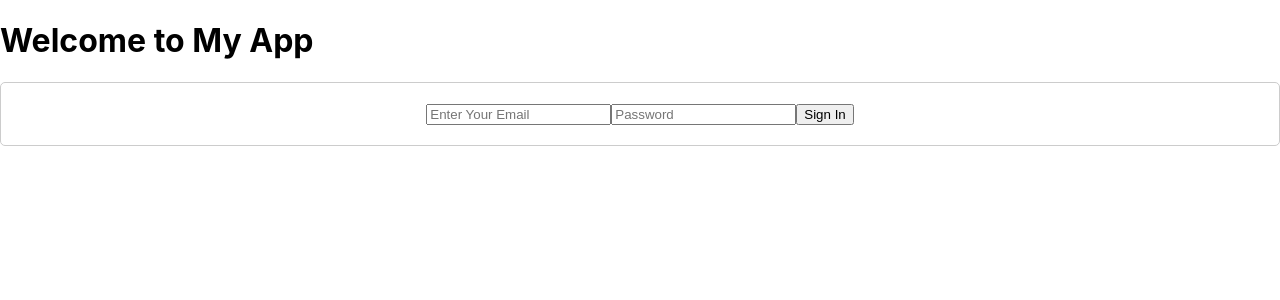
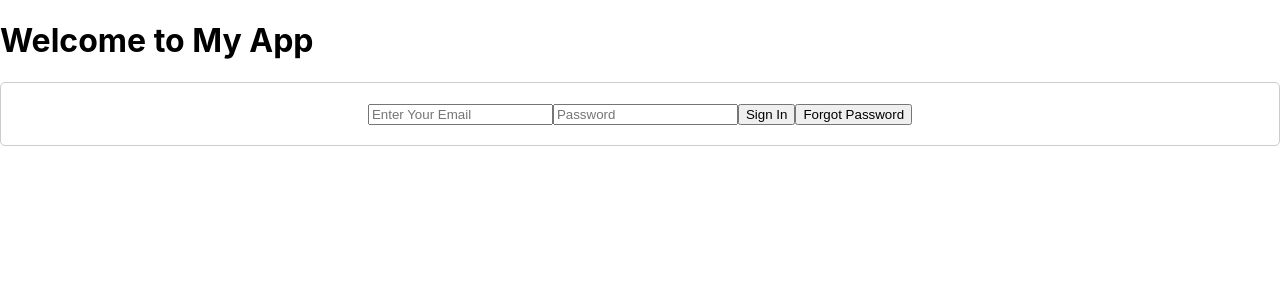
Before and after one commit to aravindtitle/expenses, a React (Create React App) app: page / in a window 1280 px wide. Shown: the top 300 px of the page. Built offline with nearby package versions, Linux system fonts and the light colour scheme; no server answers.

Commit message:
Forgot Password Workflow

```diff
--- a/src/Components/Auth.js
+++ b/src/Components/Auth.js
@@ -56,9 +56,23 @@ const firebaseConfig = {
   appId: "1:241432493087:web:9e45793d4e2586c131a92a",
   measurementId: "G-77E9SZ69CK",
 };
+const sendPasswordResetEmail = async (email) => {
+  try {
+    await sendPasswordResetEmail(auth, email);
+    console.log("Password reset email sent successfully");
+  } catch (error) {
+    console.error("Error sending password reset email:", error.message);
+    throw error;
+  }
+};
 
 const app = initializeApp(firebaseConfig);
 
 const auth = getAuth(app);
-export { updateUserProfile, getUserProfile, createUserWithEmail };
+export {
+  updateUserProfile,
+  getUserProfile,
+  createUserWithEmail,
+  sendPasswordResetEmail,
+};
 export default auth;
--- a/src/Components/SignIn.js
+++ b/src/Components/SignIn.js
@@ -1,11 +1,13 @@
 import React, { useState } from "react";
 import { signInWithEmailAndPassword } from "firebase/auth";
 import auth from "./Auth";
+import { createUserWithEmail, sendPasswordResetEmail } from "./Auth";
 
 const SignIn = () => {
   const [email, setEmail] = useState("");
   const [password, setPassword] = useState("");
   const [error, setError] = useState(null);
+  const [loading, setLoading] = useState(false);
 
   const changeEmail = (event) => {
     setEmail(event.target.value);
@@ -18,14 +20,30 @@ const SignIn = () => {
   const handleSubmit = async (event) => {
     event.preventDefault();
     try {
+      setLoading(true);
       await signInWithEmailAndPassword(auth, email, password);
       // Sign-in successful, handle navigation or other actions
     } catch (error) {
       setError(error.message);
+    } finally {
+      setLoading(false);
+    }
+  };
+
+  const handleForgotPassword = async () => {
+    try {
+      setLoading(true);
+      await sendPasswordResetEmail(auth, email);
+      // Password reset email sent successfully
+    } catch (error) {
+      setError(error.message);
+    } finally {
+      setLoading(false);
     }
   };
 
   return (
+    <div>
       <form onSubmit={handleSubmit}>
         <input
           type="text"
@@ -40,8 +58,14 @@ const SignIn = () => {
           onChange={changePassword}
         />
         {error && <p>{error}</p>}
-      <button type="submit">Sign In</button>
+        <button type="submit" disabled={loading}>
+          {loading ? "Signing In..." : "Sign In"}
+        </button>
+        <button type="button" onClick={handleForgotPassword} disabled={loading}>
+          Forgot Password
+        </button>
       </form>
+    </div>
   );
 };
 
```
Lines whose indentation alone changed are shown as unchanged.
